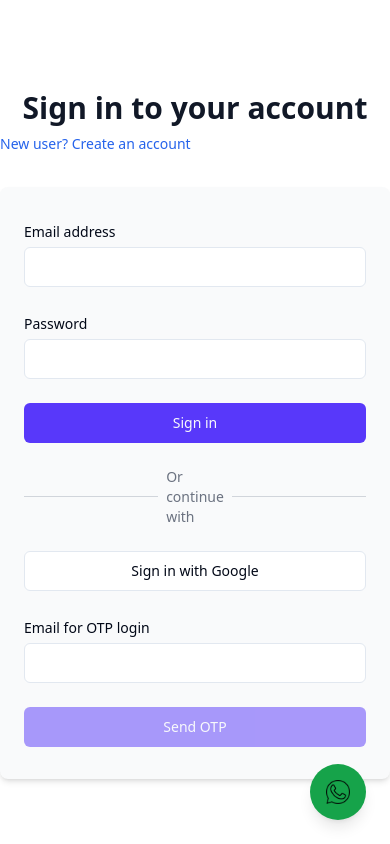
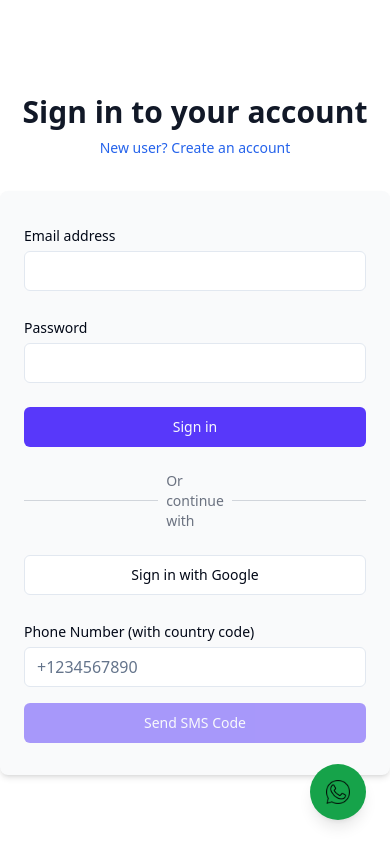
Before and after one commit to DKSingh1604/homeopathy-compassionate-care, a React (Vite) app: page /auth in a window 390 px wide. Built offline with nearby package versions, Linux system fonts and the light colour scheme.

Commit message:
Refactor: Implement mobile OTP authentication
Replaced email OTP verification with mobile OTP verification on the login page.

```diff
--- a/src/pages/Auth.tsx
+++ b/src/pages/Auth.tsx
@@ -1,4 +1,3 @@
-
 import * as React from "react";
 import { useState, useEffect } from "react";
 import { supabase } from "@/integrations/supabase/client";
@@ -11,7 +10,7 @@ import { Label } from "@/components/ui/label";
 const Auth = () => {
   const [email, setEmail] = useState("");
   const [password, setPassword] = useState("");
-  const [otpEmail, setOtpEmail] = useState("");
+  const [phoneNumber, setPhoneNumber] = useState("");
   const [otpSent, setOtpSent] = useState(false);
   const [otpCode, setOtpCode] = useState("");
   const [loading, setLoading] = useState(false);
@@ -19,7 +18,6 @@ const Auth = () => {
   const navigate = useNavigate();
   const { toast } = useToast();
 
-  // Manage user session
   useEffect(() => {
     const getSession = async () => {
       const { data } = await supabase.auth.getSession();
@@ -92,17 +90,18 @@ const Auth = () => {
     }
   };
 
-  const handleSendOtp = async () => {
+  const handleSendPhoneOtp = async () => {
     setLoading(true);
     try {
+      const formattedPhone = phoneNumber.startsWith('+') ? phoneNumber : `+${phoneNumber}`;
       const { error } = await supabase.auth.signInWithOtp({
-        email: otpEmail,
+        phone: formattedPhone,
       });
       if (error) throw error;
       setOtpSent(true);
       toast({
         title: "OTP Sent",
-        description: "Check your email for the OTP code.",
+        description: "Check your phone for the verification code.",
       });
     } catch (error: any) {
       toast({
@@ -115,18 +114,18 @@ const Auth = () => {
     }
   };
 
-  const handleVerifyOtp = async () => {
+  const handleVerifyPhoneOtp = async () => {
     setLoading(true);
     try {
       const { data, error } = await supabase.auth.verifyOtp({
-        email: otpEmail,
+        phone: phoneNumber.startsWith('+') ? phoneNumber : `+${phoneNumber}`,
         token: otpCode,
-        type: "magiclink", // Using magiclink type here for OTP from email
+        type: "sms",
       });
       if (error) throw error;
       toast({
         title: "Success",
-        description: "Logged in successfully",
+        description: "Phone number verified successfully",
       });
       navigate("/");
     } catch (error: any) {
@@ -148,7 +147,7 @@ const Auth = () => {
         </h2>
         <button
           onClick={() => setIsLoginMode(!isLoginMode)}
-          className="mt-2 text-center text-sm text-blue-600 hover:underline"
+          className="mt-2 text-center text-sm text-blue-600 hover:underline w-full"
           type="button"
         >
           {isLoginMode ? "New user? Create an account" : "Have an account? Sign in"}
@@ -194,11 +193,13 @@ const Auth = () => {
             >
               {isLoginMode ? "Sign in" : "Sign up"}
             </Button>
+
             <div className="flex items-center justify-center space-x-2">
               <span className="border-b border-gray-300 w-full" />
               <span className="text-sm text-gray-500">Or continue with</span>
               <span className="border-b border-gray-300 w-full" />
             </div>
+
             <Button
               type="button"
               onClick={handleGoogleSignIn}
@@ -209,34 +210,33 @@ const Auth = () => {
               Sign in with Google
             </Button>
 
-            {/* OTP Section */}
             {!otpSent ? (
-              <>
-                <div className="mt-6">
-                  <Label htmlFor="otpEmail">Email for OTP login</Label>
+              <div className="space-y-4">
+                <div>
+                  <Label htmlFor="phoneNumber">Phone Number (with country code)</Label>
                   <Input
-                    id="otpEmail"
-                    name="otpEmail"
-                    type="email"
-                    autoComplete="email"
-                    value={otpEmail}
-                    onChange={(e) => setOtpEmail(e.target.value)}
+                    id="phoneNumber"
+                    name="phoneNumber"
+                    type="tel"
+                    placeholder="+1234567890"
+                    value={phoneNumber}
+                    onChange={(e) => setPhoneNumber(e.target.value)}
                     className="mt-1"
                   />
                 </div>
                 <Button
                   type="button"
-                  onClick={handleSendOtp}
-                  disabled={loading || !otpEmail}
-                  className="w-full mt-2"
+                  onClick={handleSendPhoneOtp}
+                  disabled={loading || !phoneNumber}
+                  className="w-full"
                 >
-                  Send OTP
+                  Send SMS Code
                 </Button>
-              </>
+              </div>
             ) : (
-              <>
-                <div className="mt-6">
-                  <Label htmlFor="otpCode">Enter OTP code</Label>
+              <div className="space-y-4">
+                <div>
+                  <Label htmlFor="otpCode">Enter SMS verification code</Label>
                   <Input
                     id="otpCode"
                     name="otpCode"
@@ -244,17 +244,18 @@ const Auth = () => {
                     value={otpCode}
                     onChange={(e) => setOtpCode(e.target.value)}
                     className="mt-1"
+                    maxLength={6}
                   />
                 </div>
                 <Button
                   type="button"
-                  onClick={handleVerifyOtp}
+                  onClick={handleVerifyPhoneOtp}
                   disabled={loading || otpCode.length === 0}
-                  className="w-full mt-2"
+                  className="w-full"
                 >
-                  Verify OTP
+                  Verify Phone Number
                 </Button>
-              </>
+              </div>
             )}
           </div>
         </div>
```
